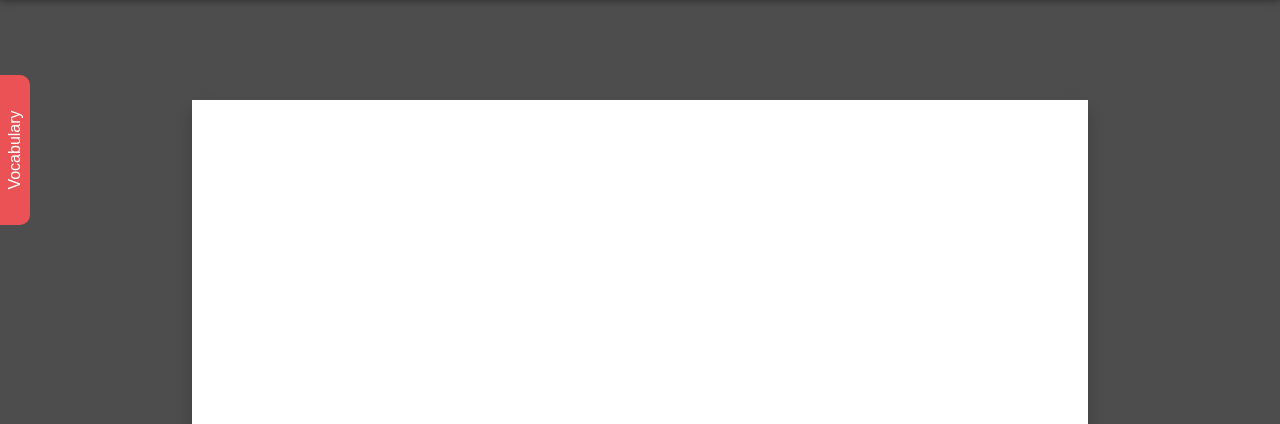
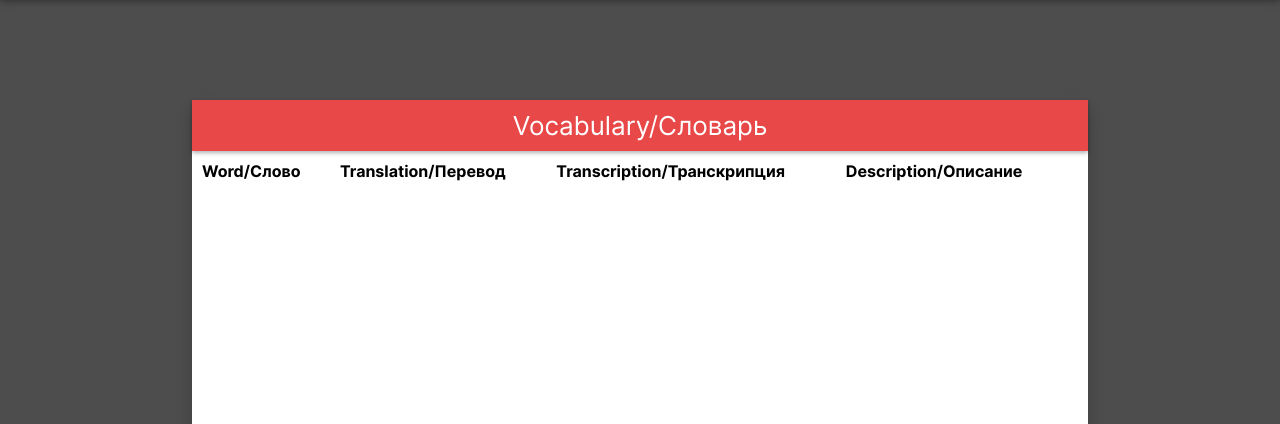
Before and after one commit to MrMargaryan/Youlang-articles, a PHP site: page /vocabulary.php in a window 1280 px wide. Shown: the part 75-499 px from the top of the page. Run offline with PHP 8.4, Linux system fonts and the light colour scheme; lists and menus that the app fills with data are empty.

Commit message:
vocabulary page

```diff
--- a/site/index.php
+++ b/site/index.php
@@ -4,7 +4,7 @@
     <meta charset="UTF-8">
     <meta name="viewport" content="width=device-width, initial-scale=1.0">
     <meta http-equiv="X-UA-Compatible" content="ie=edge">
-    <title>Document</title>
+    <title>Youlang - статья</title>
     <link rel="stylesheet" href="style.css">
     <link rel="stylesheet" href="vendors/jquery-ui.min.css">
     <script src="vendors/jquery-3.4.1.min.js"></script>
--- a/site/indexedDB.js
+++ b/site/indexedDB.js
@@ -118,7 +118,7 @@ $(document).ready(function() {
                 descr: basicWords["basicWord" + (i + 1)]["descr"]
             });
 
-            // wordsHTML += '<li><span class="original">' + basicWords["basicWord" + (i + 1)]["en"]+ '</span>' + ' - <span class="trans">' + basicWords["basicWord" + (i + 1)]["ru"] + '</span></li>';
+            wordsHTML += '<li><span class="original">' + basicWords["basicWord" + (i + 1)]["en"] + '</span>' + ' - <span class="trans">' + basicWords["basicWord" + (i + 1)]["ru"] + '</span></li>';
         };
 
         wordsHTML += '</ul>';
@@ -135,4 +135,11 @@ $(document).ready(function() {
         }
     });
 
+    /* $("button.button.discard").click(function() {
+        let tx = db.transaction(["vocabulary"], "readwrite");
+        let store = tx.objectStore("vocabulary");
+
+        store.put({ id: "pushed", value: true });
+    }); */
+
 });
--- a/site/style.css
+++ b/site/style.css
@@ -232,6 +232,7 @@ body {
     border-radius: 2px;
     transition: border .3s;
     font-weight: 400;
+    outline: none;
 }
 
 .modal_window button:hover {
@@ -379,6 +380,7 @@ ul {
     display: flex;
     justify-content: center;
     align-items: center;
+    outline: none;
 }
 
 .voc_btn span {
@@ -456,6 +458,10 @@ ul {
     content: none;
 }
 
+ul.voc_item {
+    list-style: none;
+}
+
 @media screen and (max-width: 1200px) {
     /* body {
         padding: 50px;
@@ -515,3 +521,48 @@ ul {
         width: 100%;
     }
 }
+
+
+/* VOCABULARY PAGE */
+
+table {
+    border-collapse: collapse;
+}
+
+table caption {
+    background: #e84848;
+    padding: 10px;
+    box-shadow: 0 2px 4px 0 rgba(0, 0, 0, .3);
+    color: white;
+    font-style: normal;
+    font-size: 26px;
+    text-align: center;
+    margin: 0;
+}
+
+table td,
+table th {
+    padding: 10px;
+}
+
+table th {
+    text-align: left;
+    font-size: 16px;
+}
+
+table tr:nth-child(2n) {
+    background: #E5E5E5;
+}
+
+table td {
+    text-align: justify;
+    font-size: 14px;
+}
+
+table td:nth-of-type(4) {
+    font-size: 12px;
+}
+
+.fa-trash {
+    color: #e84848;
+}
--- a/site/vocabulary.php
+++ b/site/vocabulary.php
@@ -4,13 +4,14 @@
     <meta charset="UTF-8">
     <meta name="viewport" content="width=device-width, initial-scale=1.0">
     <meta http-equiv="X-UA-Compatible" content="ie=edge">
-    <title>Document</title>
+    <title>YouLang - словаарь</title>
+    <link rel="stylesheet" href="https://cdnjs.cloudflare.com/ajax/libs/font-awesome/4.7.0/css/font-awesome.min.css">
     <link rel="stylesheet" href="style.css">
     <link rel="stylesheet" href="vendors/jquery-ui.min.css">
     <script src="vendors/jquery-3.4.1.min.js"></script>
     <script src="vendors/jquery-ui.min.js"></script>
     <script type="text/javascript" src="script.js"></script>
-    <script type="text/javascript" src="indexedDB.js"></script>
+    <script type="text/javascript" src="vocabularyIndexedDB.js"></script>
 </head>
 <body>
     <header>
@@ -23,7 +24,17 @@
         </div>
     </header>
     <main>
+        <table class="vocabulary">
+            <caption>Vocabulary/Словарь</caption>
+            <tr>
+                <th>Word/Слово</th>
+                <th>Translation/Перевод</th>
+                <th>Transcription/Транскрипция</th>
+                <th>Description/Описание</th>
+                <th></th>
+            </tr>
 
+        </table>
     </main>
     <!-- <footer>
         <div class="row">
@@ -42,10 +53,5 @@
         <!-- <a href="#" class="voc_button">voc</a> -->
     <!-- </div> -->
 
-    <button class="open_voc_btn voc_btn"><span>Vocabulary</span></button>
-    <div class="vocabulary_box">
-        <button class="close_voc_btn voc_btn"><span>Close</span></button>
-        <h1>Vocabulary</h1>
-    </div>
 </body>
 </html>
--- /dev/null
+++ b/site/vocabularyIndexedDB.js
@@ -0,0 +1,34 @@
+let db;
+
+let request = indexedDB.open("vocabularyDatabsse", 1);
+
+request.onupgradeneeded = function(event) {
+    db = event.target.result;
+
+    let vocabulary = db.createObjectStore("vocabulary", { keyPath: "id", autoIncrement: true });
+    console.log("hello");
+}
+
+request.onsuccess = function(event) {
+    db = event.target.result;
+
+    let tx = db.transaction(["vocabulary"], "readwrite");
+    let store = tx.objectStore("vocabulary");
+
+
+
+    var data = store.getAll();
+    data.onsuccess = function() {
+        for (let i = 0; i < data.result.length - 1; i++) {
+            $(document).ready(function() {
+                $(".vocabulary").append('<tr><td>' + data.result[i]["en"] + '</td><td>' + data.result[i]["ru"] + '</td><td>' + data.result[i]["trans"] + '</td><td>' + data.result[i]["descr"] + '</td><td><i class="fa fa-trash"></i></td></tr>');
+            });
+        };
+    }
+
+
+}
+
+request.onerror = function(event) {
+    alert("error opening database" + event.target.errorCode);
+}
```
